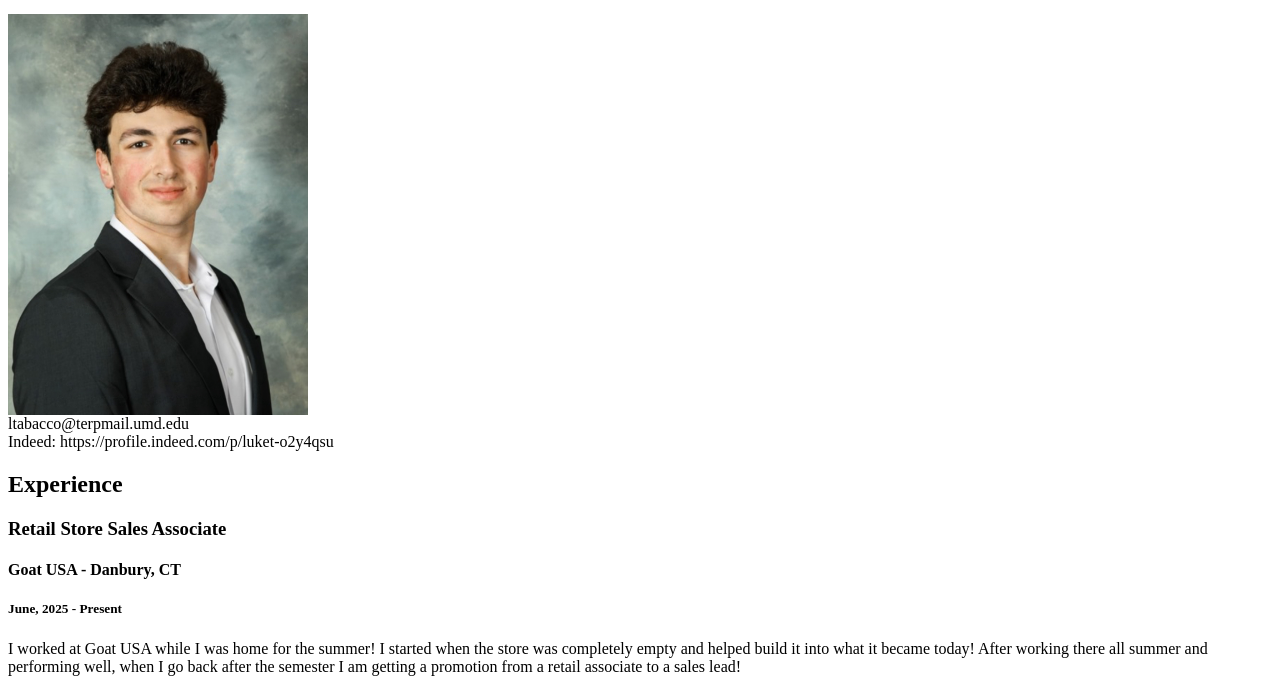
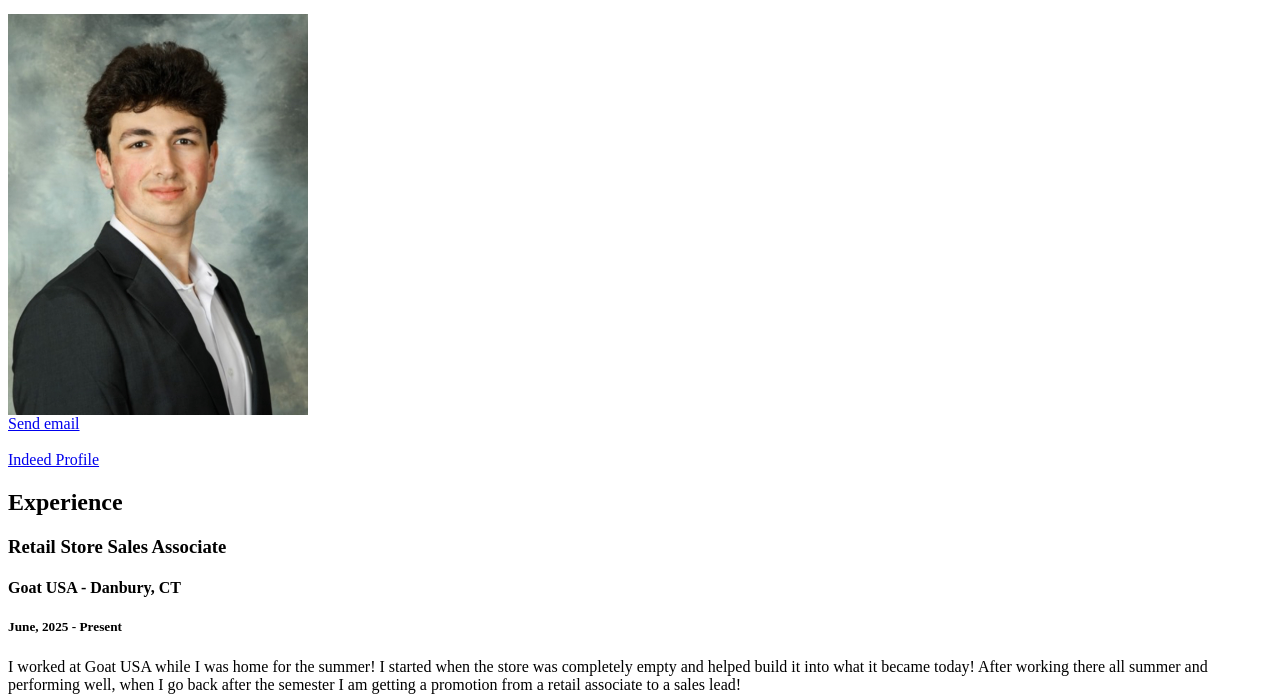
Before and after one commit to LukeT337/Luke-Tabacco-Jour352, a plain HTML site: page resume.html in a window 1280 px wide. Shown: the part 86-783 px from the top of the page. Drawn offline with Linux system fonts and the light colour scheme.

Commit message:
Update resume.html

```diff
--- a/resume.html
+++ b/resume.html
@@ -11,9 +11,9 @@
         <img src="IMG_6972%202.jpg" alt="A photo of Luke Tabacco" width="300">
 
         <div id="contact">
-            ltabacco@terpmail.umd.edu
-            <br />
-            Indeed: https://profile.indeed.com/p/luket-o2y4qsu
+            <a href="ltabacco@terpmail.umd.edu"target="_blank">Send email</a>
+            <br /><br />
+             <a href="https://profile.indeed.com/p/luket-o2y4qsu"target="_blank">Indeed Profile</a>
         </div>
 
 
@@ -84,6 +84,11 @@ baseball, as well as men’s soccer this upcoming season.</p>
             <li>Cash Register</li>
         </ul>
 
+        <p>
+            <a href="#contact">Contact Me</a>
+        </p>
+
+
 
 
     </body>
```
